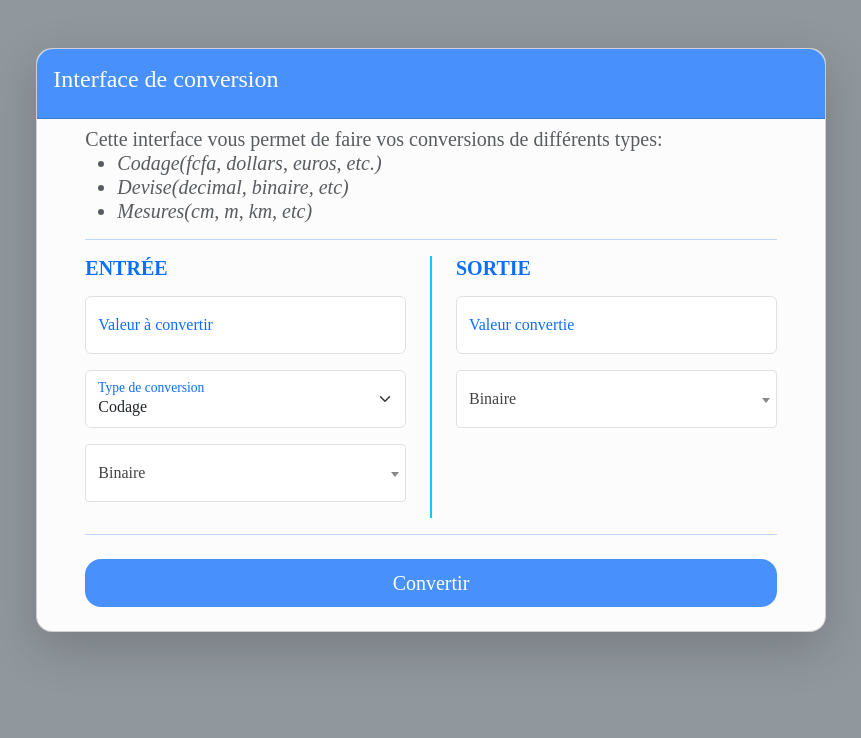
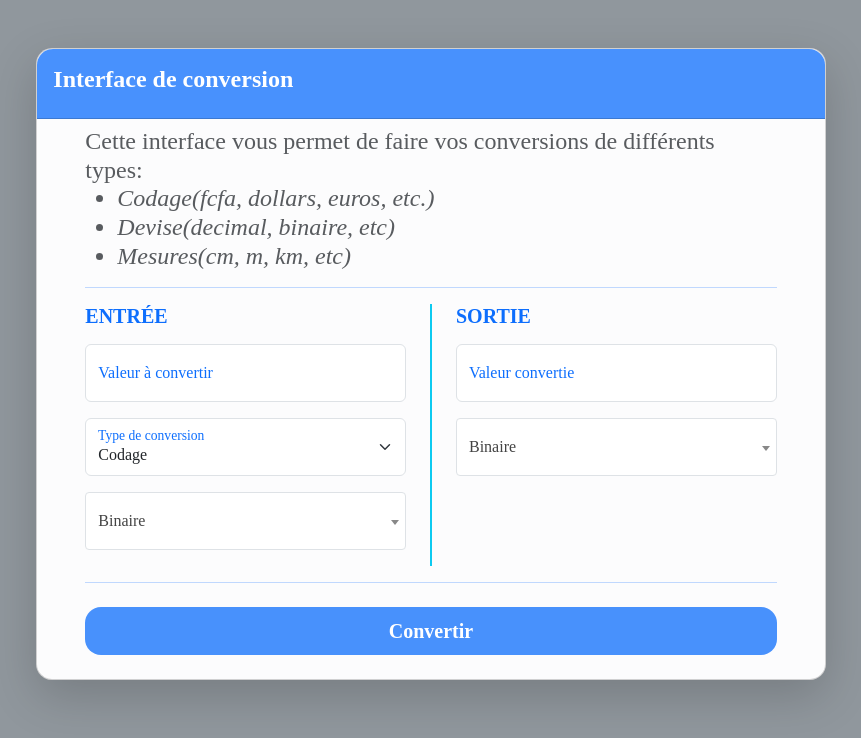
Before and after one commit to AlbanTkp/converter, a plain HTML site: page index.html in a window 1280 px wide. Shown: the whole page, without its empty margins (209-1070 px from the left). Drawn offline with nearby package versions, Linux system fonts and the light colour scheme.

Commit message:
embellishment

```diff
--- a/index.html
+++ b/index.html
@@ -29,16 +29,16 @@
 <body class="p-5 bg-secondary bg-opacity-75">
     <div class="card shadow-lg col-lg-8 m-auto bg-light-subtle rounded-4">
         <div class="card-header p-3 text-white bg-primary bg-opacity-75">
-            <h4 class="card-title">Interface de conversion</h4>
+            <h4 class="card-title fw-bold">Interface de conversion</h4>
         </div>
         <div class="card-body p-5 pt-2 pb-0">
-            <h5 class="card-title text-muted mb-3">Cette interface vous permet de faire vos conversions de différents types:
+            <h4 class="card-title text-muted mb-3">Cette interface vous permet de faire vos conversions de différents types:
             <ul class="fst-italic">
                     <li>Codage(fcfa, dollars, euros, etc.)</li>
                     <li>Devise(decimal, binaire, etc)</li>
                     <li>Mesures(cm, m, km, etc)</li>
                 </ul>
-            </h5>
+            </h4>
             <form id="form-converter">
                 <hr class="border-primary d-lg-block d-none">
                 <div class="row gx-5">
@@ -89,7 +89,7 @@
                 </div>
                 <hr class="border-primary d-lg-block d-none">
                 <div class="text-center my-4">
-                    <button type="submit" class="btn btn-default text-white btn-lg w-100 rounded-4 bg-primary bg-opacity-75">Convertir</button>
+                    <button type="submit" class="fw-bold btn btn-default text-white btn-lg w-100 rounded-4 bg-primary bg-opacity-75">Convertir</button>
                 </div>
             </form>
         </div>
```
